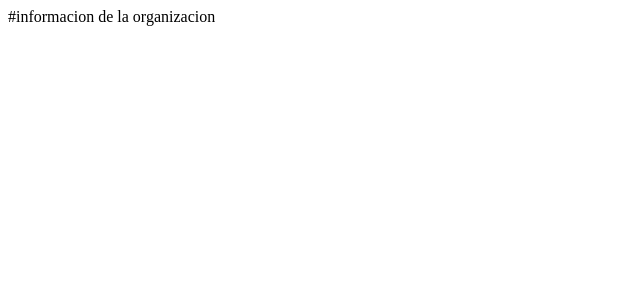
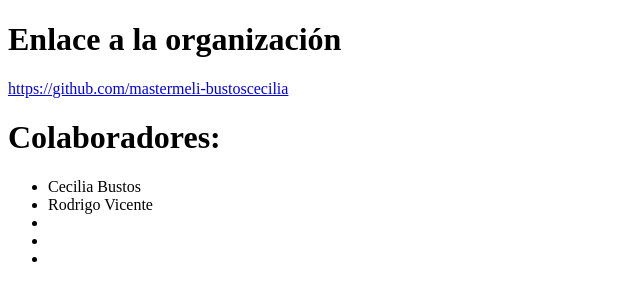
Before and after one commit to mastermeli-bustoscecilia/index, a plain HTML site: page index.html in a window 1280 px wide. Shown: the whole page, without its empty margins (0-640 px from the left). Drawn offline with Linux system fonts and the light colour scheme.

Commit message:
agregado nombre como colaborador y formato

```diff
--- a/index.html
+++ b/index.html
@@ -1 +1,23 @@
-#informacion de la organizacion
+<!doctype html>
+
+<html lang="en">
+<head>
+  <meta charset="utf-8">
+  <title>mastermeli-bustoscecilia</title>
+  <meta name="description" content="mastermeli">
+  <meta name="author" content="bustoscecilia">
+</head>
+
+<body>
+  <h1>Enlace a la organización</h1>
+  <a href="https://github.com/mastermeli-bustoscecilia">https://github.com/mastermeli-bustoscecilia</a>
+  <h1>Colaboradores:</h1>
+  <ul>
+  	<li>Cecilia Bustos</li>
+  	<li>Rodrigo Vicente</li>
+  	<li></li>
+  	<li></li>
+  	<li></li>
+  </ul>
+</body>
+</html>
```
